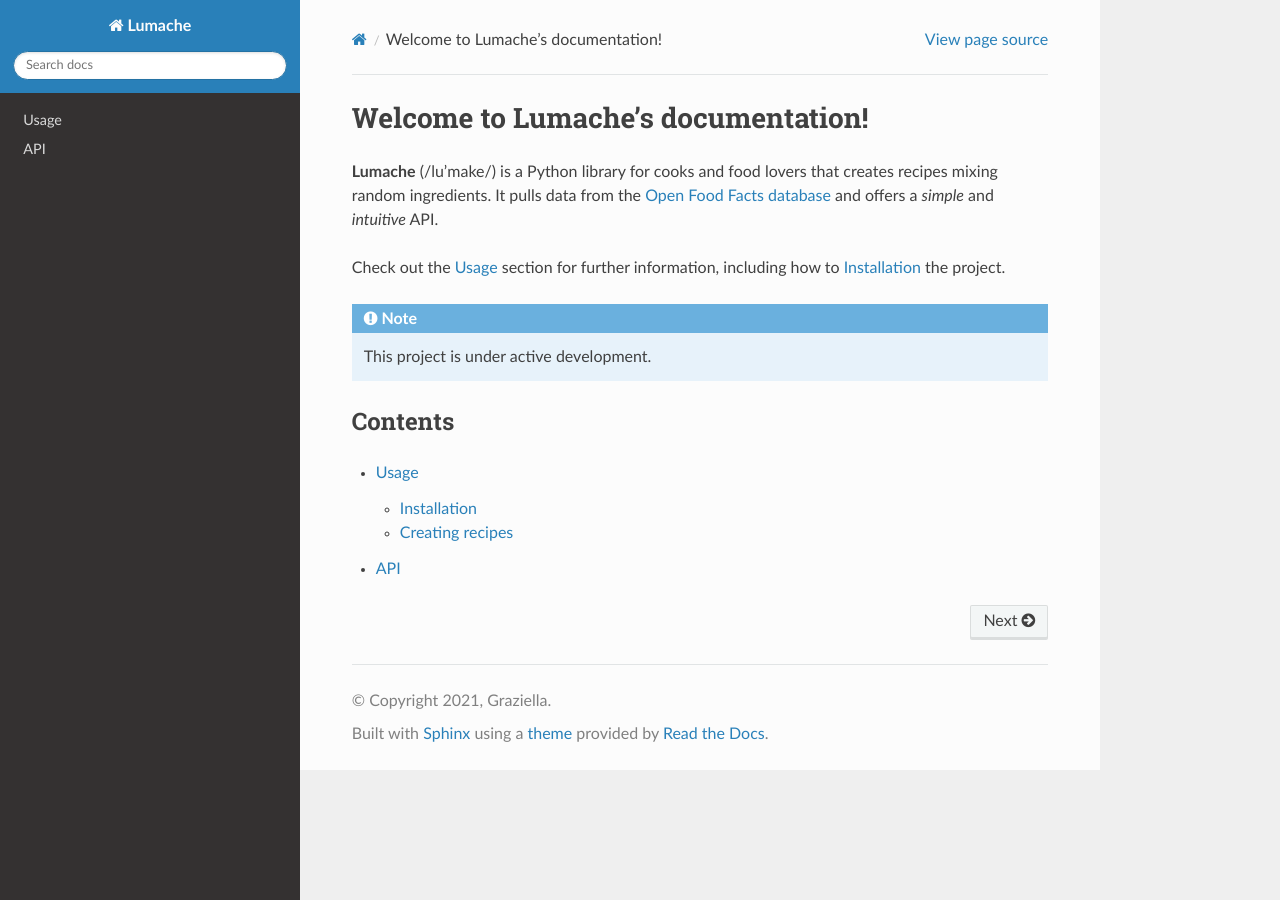
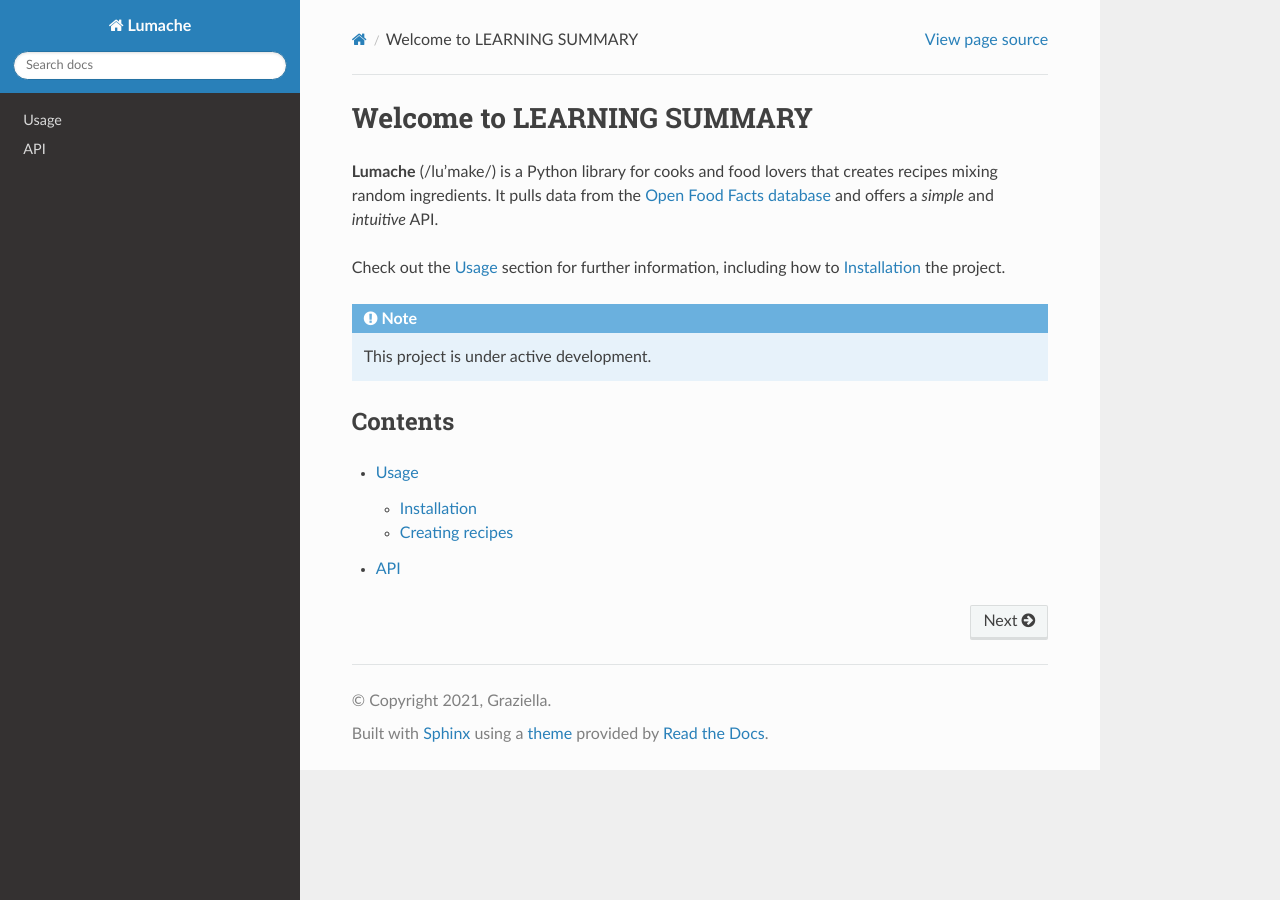
Before and after one commit to michael-lab-hue/MLCJ.readthedocs, a Sphinx documentation site: the page built from docs/source/index.rst, in a window 1280 px wide. Built offline with Sphinx 7.4.7 and the Read the Docs theme 3.1.0, drawn with Linux system fonts in a browser that asks for light colours.

Commit message:
Update index.rst

```diff
--- a/docs/source/index.rst
+++ b/docs/source/index.rst
@@ -1,4 +1,4 @@
-Welcome to Lumache's documentation!
+Welcome to LEARNING SUMMARY
 ===================================
 
 **Lumache** (/lu'make/) is a Python library for cooks and food lovers
```
